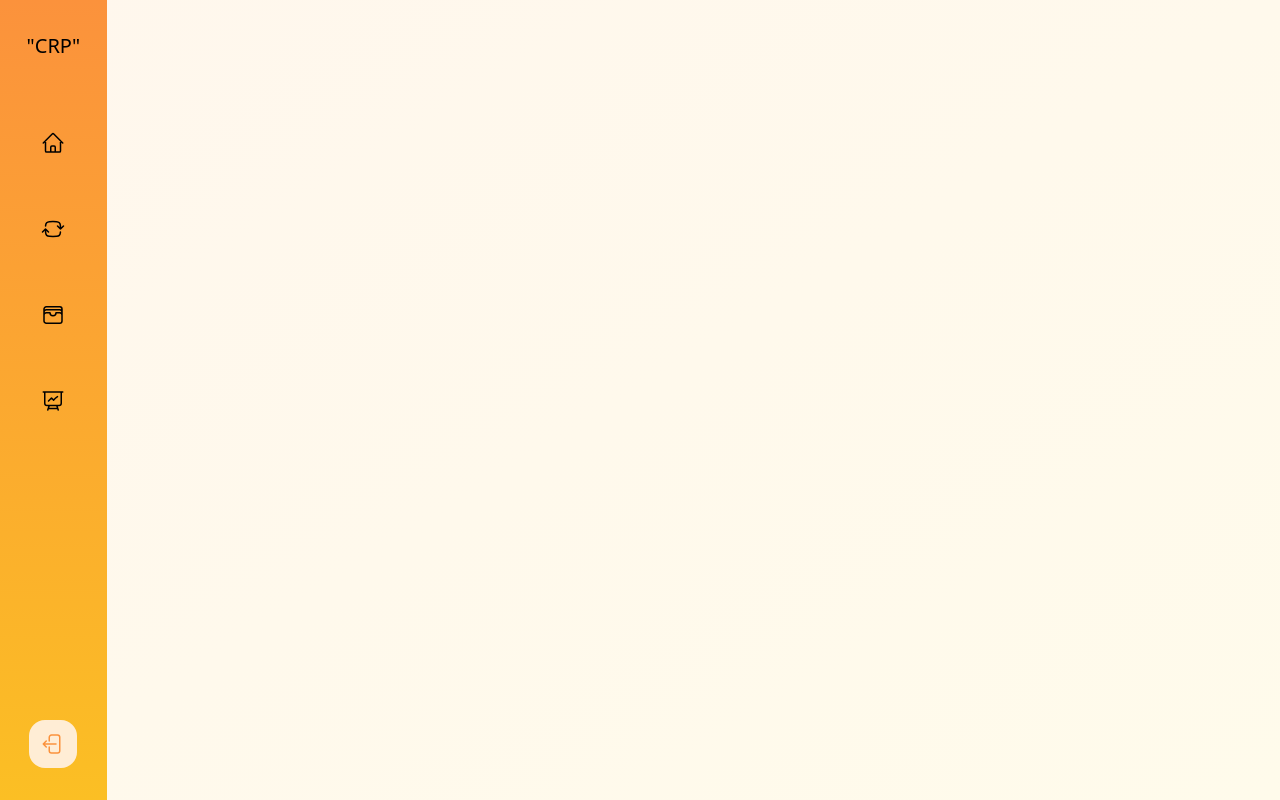
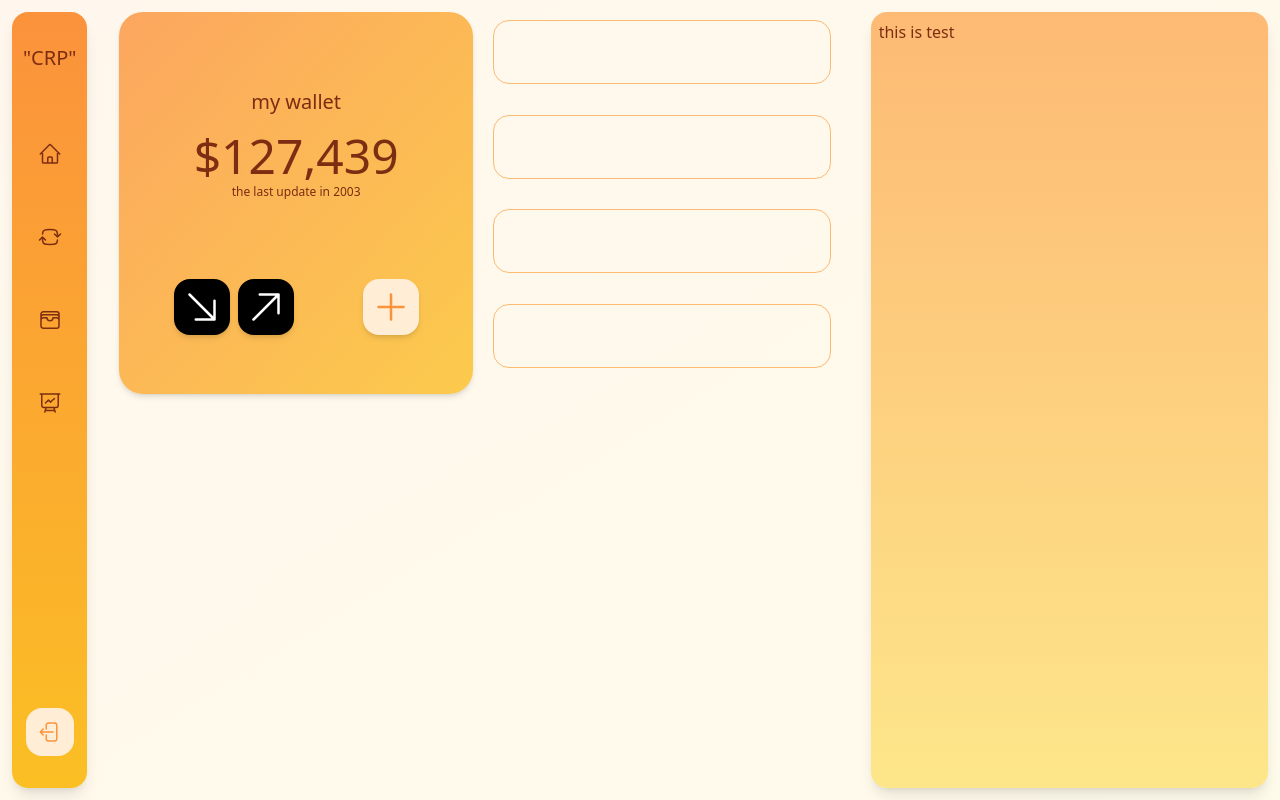
Before and after one commit to Amir-Ali-Nasrollahi/cripto-currency-exchange-front-end, a Vue app: page / in a window 1280 px wide. Built offline with nearby package versions, Linux system fonts and the light colour scheme.

Commit message:
make button for home card wallet

```diff
--- /dev/null
+++ b/src/components/sections/centerBar.vue
@@ -0,0 +1,58 @@
+<template>
+    <section class="w-full h-full grid grid-cols-2 grid-rows-2 gap-3 ">
+        <div
+            class="bg-gradient-to-br from-orange-400/80 to-amber-400/80 rounded-3xl shadow-md flex flex-col items-center justify-around p-5">
+            <div class="flex flex-col items-center">
+                <h4 class="text-xl my-4">my wallet</h4>
+
+                <h1 class="text-5xl">$127,439</h1>
+
+                <h4 class="text-xs mt-1">the last update in 2003</h4>
+            </div>
+
+            <div class=" text-white w-full flex flex-row justify-around">
+                <div>
+                    <button class="bg-black rounded-2xl p-2 mx-1 shadow-md hover:shadow-sm transition-shadow duration-100">
+                        <svg xmlns="http://www.w3.org/2000/svg" fill="none" viewBox="0 0 24 24" stroke-width="1.5"
+                            stroke="currentColor" class="size-10">
+                            <path stroke-linecap="round" stroke-linejoin="round" d="m4.5 4.5 15 15m0 0V8.25m0 11.25H8.25" />
+                        </svg>
+                    </button>
+
+                    <button class="bg-black rounded-2xl p-2 mx-1 shadow-md hover:shadow-sm transition-shadow duration-100">
+                        <svg xmlns="http://www.w3.org/2000/svg" fill="none" viewBox="0 0 24 24" stroke-width="1.5"
+                            stroke="currentColor" class="size-10">
+                            <path stroke-linecap="round" stroke-linejoin="round"
+                                d="m4.5 19.5 15-15m0 0H8.25m11.25 0v11.25" />
+                        </svg>
+                    </button>
+                </div>
+
+
+                <button class="bg-orange-100 rounded-2xl p-2 mx-1 shadow-md hover:shadow-sm transition-shadow duration-100">
+                    <svg xmlns="http://www.w3.org/2000/svg" fill="none" viewBox="0 0 24 24" stroke-width="1.5"
+                        stroke="currentColor" class="size-10 text-orange-400">
+                        <path stroke-linecap="round" stroke-linejoin="round" d="M12 4.5v15m7.5-7.5h-15" />
+                    </svg>
+
+                </button>
+            </div>
+        </div>
+
+        <div class="rounded-lg p-2 grid grid-rows-4 gap-3">
+            <div class="w-full border border-orange-300 h-16 rounded-2xl"></div>
+            <div class="w-full border border-orange-300 h-16 rounded-2xl"></div>
+            <div class="w-full border border-orange-300 h-16 rounded-2xl"></div>
+            <div class="w-full border border-orange-300 h-16 rounded-2xl"></div>
+        </div>
+
+
+        <div class="col-span-2 rounded-2xl">
+
+        </div>
+    </section>
+</template>
+
+<script setup>
+
+</script>
--- a/src/components/sections/navBar.vue
+++ b/src/components/sections/navBar.vue
@@ -2,7 +2,7 @@
     <section class="w-full h-full">
         <div class="h-full w-full">
             <div
-                class="h-full flex flex-col justify-between py-8 items-center bg-gradient-to-b from-orange-400 to-amber-400">
+                class="h-full flex flex-col justify-between py-8 items-center bg-gradient-to-b from-orange-400 to-amber-400 rounded-2xl shadow-lg">
                 <div class="h-full w-full flex flex-col items-center">
                     <h1 class="text-xl text-center mb-10">"CRP"</h1>
                     <ul class="h-1/2 flex flex-col items-start justify-around">
--- /dev/null
+++ b/src/components/sections/rightBar.vue
@@ -0,0 +1,9 @@
+<template>
+    <section class="w-full h-full bg-gradient-to-b from-orange-300 p-2 to-amber-200 rounded-2xl shadow-lg">
+        this is test
+    </section>
+</template>
+
+<script setup>
+
+</script>
--- a/src/views/HomeView.vue
+++ b/src/views/HomeView.vue
@@ -1,12 +1,23 @@
 <template>
-    <section class="w-full h-full flex flex-row">
-        <div class="h-full w-1/12">
+    <section class="w-full h-full grid grid-cols-12 gap-2 text-orange-900 ">
+        <div class="h-full p-3">
             <NavBar />
+        </div>
+
+        <div class="h-full col-span-7 p-3">
+            <CenterBar />
+        </div>
+
+        <div class="h-full col-span-4 p-3">
+            <RightBar />
         </div>
     </section>
 </template>
 
 <script setup>
+import CenterBar from '@/components/sections/centerBar.vue';
 import NavBar from '@/components/sections/navBar.vue';
+import RightBar from '@/components/sections/rightBar.vue';
+
 
 </script>
```
